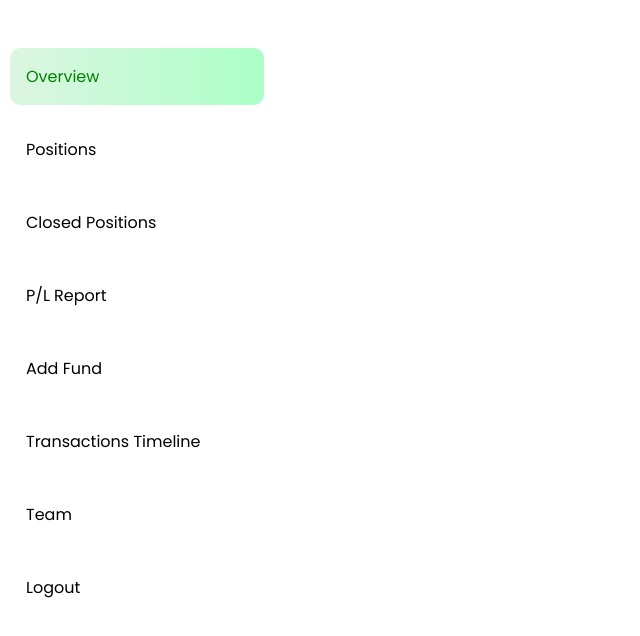
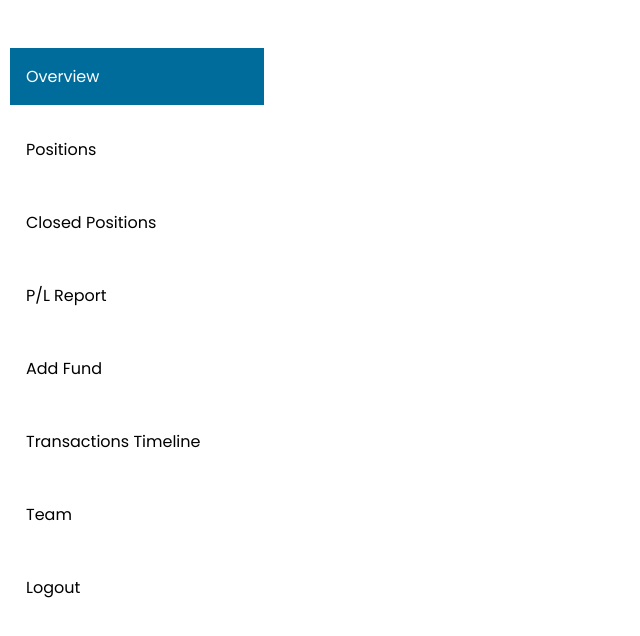
Before and after one commit to dileepk706/fund_operating_system_ui, a React (Vite) app: page / in a window 1280 px wide. Shown: the top 636 px of the page, without its empty margins (0-640 px from the left). Built offline with nearby package versions, Linux system fonts and the light colour scheme; sample sign-in values are in the browser's storage.

Commit message:
minor changes

```diff
--- a/package.json
+++ b/package.json
@@ -12,6 +12,7 @@
   },
   "dependencies": {
     "axios": "^1.6.8",
+    "dayjs": "^1.11.10",
     "react": "^18.2.0",
     "react-dom": "^18.2.0",
     "react-helmet-async": "^2.0.4",
--- a/src/components/scroll_bar/style.css
+++ b/src/components/scroll_bar/style.css
@@ -1,8 +1,7 @@
 
 /* Works in some WebKit-based browsers like Chrome and Safari */
 body::-webkit-scrollbar {
-    display: none;
-    width: 12px;
+    width: 5px;
   }
 
   body::-webkit-scrollbar-thumb {
--- a/src/hooks/useScreenSize.ts
+++ b/src/hooks/useScreenSize.ts
@@ -1,14 +1,18 @@
 import { useState, useEffect, useCallback } from "react";
 
 const useScreenSize = () => {
-  const [screenSize, setScreenSize] = useState("medium");
+  const [screenSize, setScreenSize] = useState<"xxl"|"xl"|"medium"|"small"|"large">("medium");
   const handleResize = useCallback(() => {
     if (window.innerWidth < 768) {
       setScreenSize("small");
-    } else if (window.innerWidth >= 768 && window.innerWidth < 1024) {
+    } else if (window.innerWidth >= 768 && window.innerWidth < 1200) {
       setScreenSize("medium");
-    } else {
+    } else if (window.innerWidth >= 1200 && window.innerWidth < 1600) {
       setScreenSize("large");
+    }else if (window.innerWidth >= 1600 && window.innerWidth < 2000) {
+      setScreenSize("xl");
+    }else {
+      setScreenSize("xxl");
     }
   }, []);
   useEffect(() => {
--- a/src/layout/dashboard_layout/Layout.tsx
+++ b/src/layout/dashboard_layout/Layout.tsx
@@ -1,5 +1,6 @@
-import { memo, useCallback,  useState } from "react";
+import { memo, useCallback, useEffect, useState } from "react";
 import NavVertical from "./NavVertical";
+import useScreenSize from "../../hooks/useScreenSize";
 
 type Props = {
   children: React.ReactNode;
@@ -9,20 +10,41 @@ const Layout = ({ children }: Props) => {
   const [marginLeft, setMarginLeft] = useState(0);
 
   const measureWidthHandler = useCallback((width: number) => {
-    setMarginLeft(width + 40);
+    setMarginLeft(width);
   }, []);
 
+  const screen = useScreenSize();
+
+  const [width, setWidth] = useState("90%");
+  console.log({ screen });
+
+  useEffect(() => {
+    if (screen === "xxl") setWidth("1720px");
+    if (screen === "xl") setWidth("1400px");
+    if (screen === "large") setWidth("900PX");
+    if (screen === "medium") setWidth("576px");
+    if (screen === "small") setWidth("90%");
+  }, [screen]);
   return (
     <div className="flex gap-1 ">
       <NavVertical measureWidthHandler={measureWidthHandler} />
       <div
-        className="flex-col gap-1 "
         style={{
-          marginLeft,
-          padding: 10,
+          margin: `40px 0px 0px ${
+            screen === "small" ? "0px" : marginLeft + "px"
+          }`,
+          height: "100%",
+          width: "100%",
         }}
+        className="flex justify-center"
       >
-        {children}
+        <div
+          style={{
+            width: width,
+          }}
+        >
+          {children}
+        </div>
       </div>
     </div>
   );
--- a/src/layout/dashboard_layout/NavSectionVertical.tsx
+++ b/src/layout/dashboard_layout/NavSectionVertical.tsx
@@ -31,6 +31,7 @@ const NavSectionVertical = () => {
         width: openMobileMenu.value ? "auto" : 0,
         overflowX: "hidden",
         paddingTop: 10,
+        backgroundColor:'white'
       }}
     >
       <div style={{ position: "relative", width: "100%" }}>
@@ -50,7 +51,7 @@ const NavSectionVertical = () => {
   );
   const largeScreenNav = (
     <Scrollbar
-      height={screen === "small" ? 0 : "100vh"}
+      // height={screen === "small" ? 0 : "100vh"}
       style={screen === "small" ? mobileStyle : defaultStyle}
     >
       <div className="flex-col gap-1">
@@ -103,7 +104,7 @@ const Option = ({ nav }: OptionProps) => {
       <div
         style={{
           padding: "1rem 4rem 1rem 1rem ",
-          borderRadius: 10,
+          // borderRadius: 10,
         }}
         className={`option flex justify-start align-center ${
           pathname === nav.path && "active"
--- a/src/layout/dashboard_layout/NavVertical.tsx
+++ b/src/layout/dashboard_layout/NavVertical.tsx
@@ -17,7 +17,11 @@ const NavVertical = ({ measureWidthHandler }: Props) => {
   }, []);
 
   return (
-    <nav className="flex-srink-1  " style={{ position: "fixed" }} ref={navRef}>
+    <nav
+      className="flex-srink-1  "
+      style={{ position: "fixed", backgroundColor: "white", zIndex: 999 }}
+      ref={navRef}
+    >
       <NavSectionVertical />
     </nav>
   );
--- a/src/layout/dashboard_layout/style.css
+++ b/src/layout/dashboard_layout/style.css
@@ -1,6 +1,4 @@
-.nav-vertical {
-
-}
+.nav-vertical {}
 
 .option:hover {
     background-color: rgb(236, 236, 236);
@@ -8,7 +6,6 @@
 
 
 .active {
-background: rgb(2,0,36);
-background: linear-gradient(90deg, rgba(2,0,36,1) 0%, rgba(15,191,47,0.14609593837535018) 0%, rgba(0,255,81,0.3309698879551821) 100%);
-color: green;
+    background-color: #006C9C;
+    color: #FFFFFF;
 }
--- a/src/section/auth/LoginView.tsx
+++ b/src/section/auth/LoginView.tsx
@@ -14,20 +14,17 @@ const LoginView = () => {
   const [email, setEmail] = useState("");
   const [password, setPassword] = useState("");
   const [error, setError] = useState("");
-  const [name, setName] = useState("");
-
   const loading = useBoolean();
-  const router = useRouter();
+  const router=useRouter()
 
   const onSubmit = async (e: any) => {
     e.preventDefault();
     setError("");
     loading.onTrue();
     try {
-      const { data } = await api.post(APIs().signup, {
+      const { data } = await api.post(APIs().login, {
         email,
         password,
-        name,
       });
       localStorage.setItem("token", data.result.token);
       loading.onFalse();
@@ -43,7 +40,7 @@ const LoginView = () => {
     <div
       style={{
         display: "flex",
-        flexDirection: "column",
+        flexDirection:'column',
         justifyContent: "center",
         alignItems: "center",
         width: "100vw",
@@ -51,14 +48,6 @@ const LoginView = () => {
       }}
     >
       <Typography variant="subtitle1">Login</Typography>
-      {error && (
-        <Typography
-          style={{ margin: "5px 0", color: "red" }}
-          variant="captionUltra"
-        >
-          {error}
-        </Typography>
-      )}
       <div style={{}}>
         <div
           style={{
@@ -77,16 +66,10 @@ const LoginView = () => {
           >
             <Input
               onChange={(e) => {
-                setName(e.target.value);
-              }}
-              placeholder="name"
-              type="text"
-            />
-            <Input
-              onChange={(e) => {
                 setEmail(e.target.value);
               }}
               placeholder="Email"
+              error={error}
               type="email"
             />
             <Input
@@ -104,7 +87,7 @@ const LoginView = () => {
               onClick={onSubmit}
               loading={loading.value}
             ></LoadingButton>
-            <CustomLink to={`/${getRoutes().signUp}`}>Sign up</CustomLink>
+            <CustomLink to={`/${getRoutes().signUp}`} >Sign up</CustomLink>
           </form>
         </div>
       </div>
--- a/src/section/auth/SignUpView.tsx
+++ b/src/section/auth/SignUpView.tsx
@@ -14,17 +14,20 @@ const SignUpView = () => {
   const [email, setEmail] = useState("");
   const [password, setPassword] = useState("");
   const [error, setError] = useState("");
+  const [name, setName] = useState("");
+
   const loading = useBoolean();
-  const router=useRouter()
+  const router = useRouter();
 
   const onSubmit = async (e: any) => {
     e.preventDefault();
     setError("");
     loading.onTrue();
     try {
-      const { data } = await api.post(APIs().login, {
+      const { data } = await api.post(APIs().signup, {
         email,
         password,
+        name,
       });
       localStorage.setItem("token", data.result.token);
       loading.onFalse();
@@ -40,7 +43,7 @@ const SignUpView = () => {
     <div
       style={{
         display: "flex",
-        flexDirection:'column',
+        flexDirection: "column",
         justifyContent: "center",
         alignItems: "center",
         width: "100vw",
@@ -48,6 +51,14 @@ const SignUpView = () => {
       }}
     >
         <Typography variant="subtitle1" >Sign up</Typography>
+      {error && (
+        <Typography
+          style={{ margin: "5px 0", color: "red" }}
+          variant="captionUltra"
+        >
+          {error}
+        </Typography>
+      )}
       <div style={{}}>
         <div
           style={{
@@ -66,10 +77,16 @@ const SignUpView = () => {
           >
             <Input
               onChange={(e) => {
+                setName(e.target.value);
+              }}
+              placeholder="name"
+              type="text"
+            />
+            <Input
+              onChange={(e) => {
                 setEmail(e.target.value);
               }}
               placeholder="Email"
-              error={error}
               type="email"
             />
             <Input
@@ -87,7 +104,7 @@ const SignUpView = () => {
               onClick={onSubmit}
               loading={loading.value}
             ></LoadingButton>
-            <CustomLink to={`/${getRoutes().login}`} >login</CustomLink>
+            <CustomLink to={`/${getRoutes().login}`}>Login</CustomLink>
           </form>
         </div>
       </div>
```
Also changed, not shown: src/components/modal/Modal.tsx (deleted, +0 -47 lines), src/index.css (line endings or trailing spaces), 1 other file (tests, documents, lock files or other folders).
